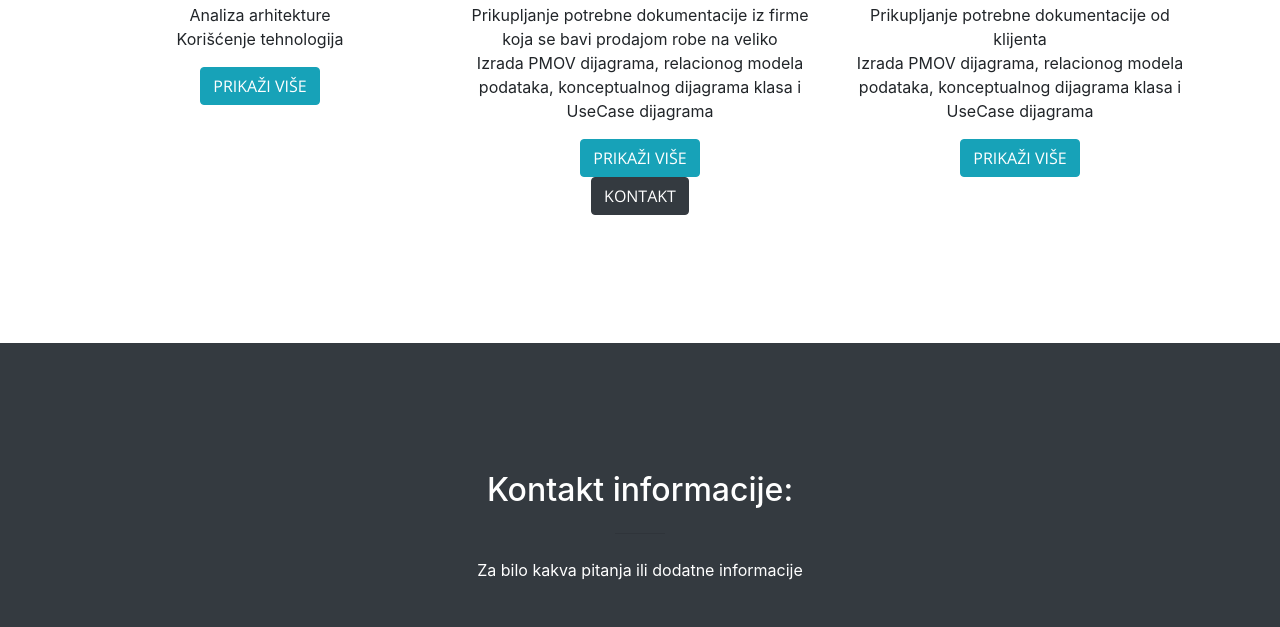
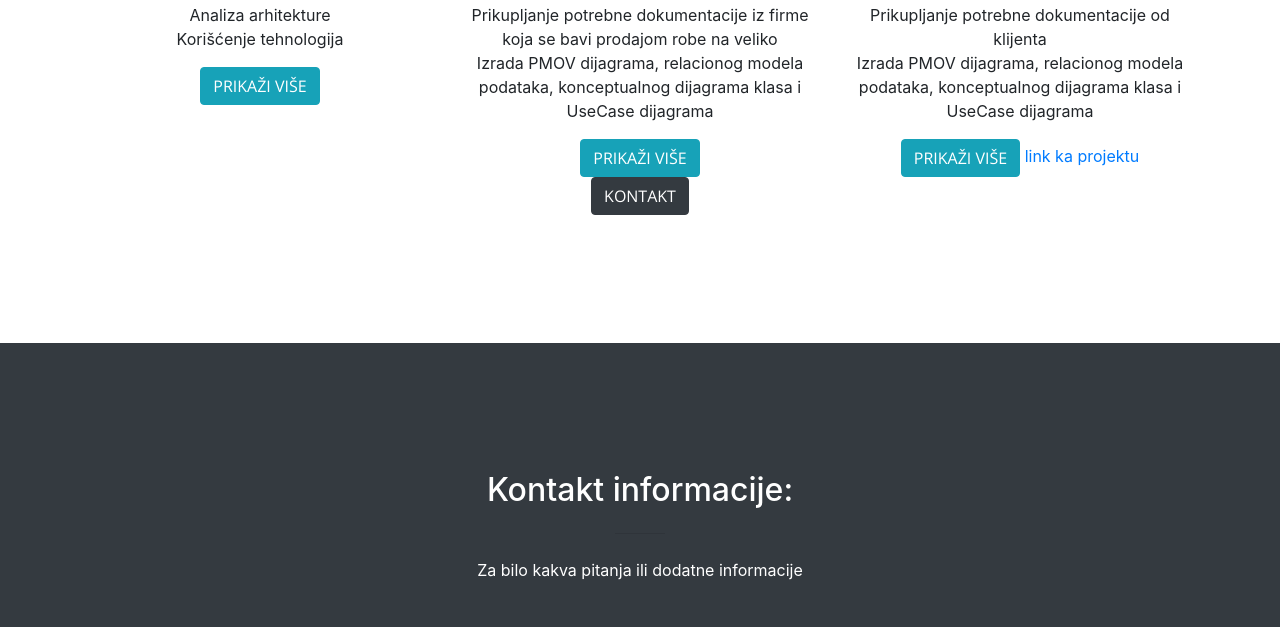
Before and after one commit to icaki12/icaki12.github.io, a website with bundled scripts: page index.html in a window 1280 px wide. Shown: the part 1912-2539 px from the top of the page. Built offline with nearby package versions, Linux system fonts and the light colour scheme.

Commit message:
Fix Index Page

```diff
--- a/index.html
+++ b/index.html
@@ -181,6 +181,7 @@
 			<a href="#123" class="btn btn-info btn-md btn6" id="btn6">
                 Sakrij
             </a>
+      <a href="https://github.com/icaki12/Toneri-app-frontend">link ka projektu</a>
           </div>
       </div>
 			</div>
```
